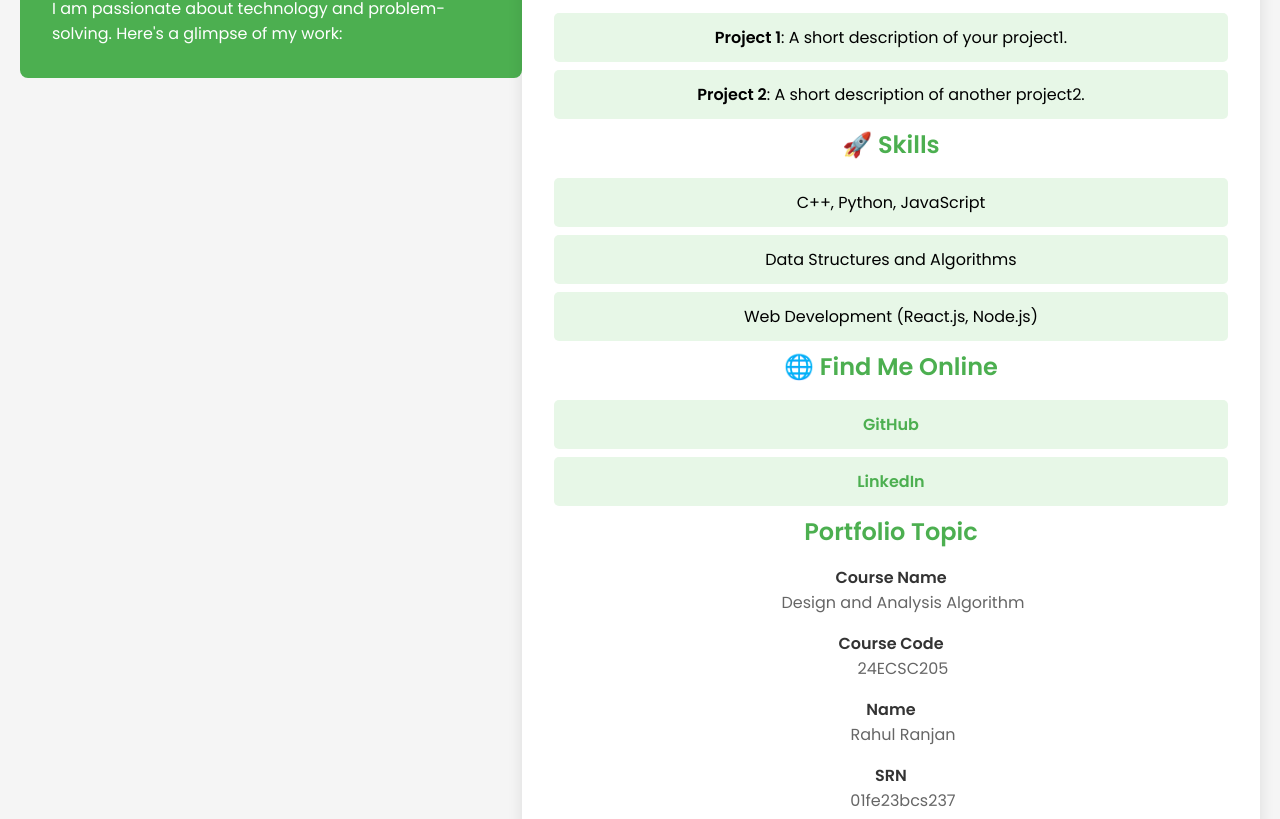
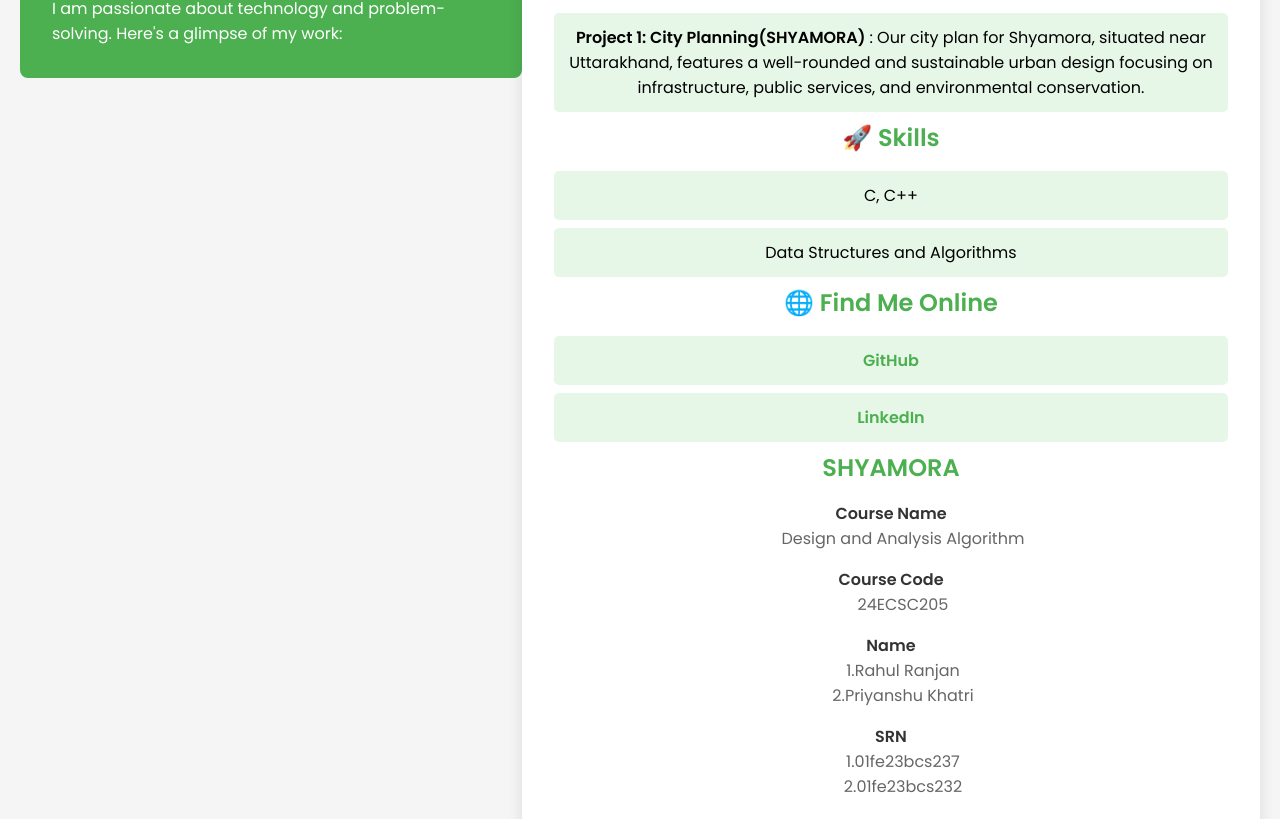
Before and after one commit to RahulRanjan-22/daa_portfolio.github.io, a plain HTML site: page index.html in a window 1280 px wide. Shown: the part 120-939 px from the top of the page. Drawn offline with Linux system fonts and the light colour scheme.

Commit message:
Update index.html

```diff
--- a/index.html
+++ b/index.html
@@ -16,15 +16,14 @@
     <section>
         <h2>🛠️ Projects</h2>
         <ul>
-            <li><strong>Project 1</strong>: A short description of your project1.</li>
-            <li><strong>Project 2</strong>: A short description of another project2.</li>
+            <li><strong>Project 1: City Planning(SHYAMORA) </strong>: Our city plan for Shyamora, situated near Uttarakhand, features a well-rounded and sustainable urban design focusing on infrastructure, public services, and environmental conservation.</li>
+
         </ul>
 
         <h2>🚀 Skills</h2>
         <ul>
-            <li>C++, Python, JavaScript</li>
+            <li>C, C++</li>
             <li>Data Structures and Algorithms</li>
-            <li>Web Development (React.js, Node.js)</li>
         </ul>
 
         <h2>🌐 Find Me Online</h2>
@@ -33,7 +32,7 @@
             <li><a href="https://linkedin.com/in/your-linkedin-profile" target="_blank">LinkedIn</a></li>
         </ul>
 
-        <h2>Portfolio Topic</h2>
+        <h2> SHYAMORA </h2>
         <dl>
             <dt>Course Name</dt>
             <dd>Design and Analysis Algorithm</dd>
@@ -42,10 +41,12 @@
             <dd> 24ECSC205 </dd>
 
             <dt>Name</dt>
-            <dd> Rahul Ranjan </dd>
+            <dd> 1.Rahul Ranjan </dd>
+            <dd> 2.Priyanshu Khatri </dd>
 
             <dt>SRN</dt>
-            <dd>01fe23bcs237</dd>
+            <dd> 1.01fe23bcs237 </dd>
+            <dd> 2.01fe23bcs232 </dd>
 
             <dt>Course Instructor</dt>
             <dd>Prakash Hegade</dd>
```
